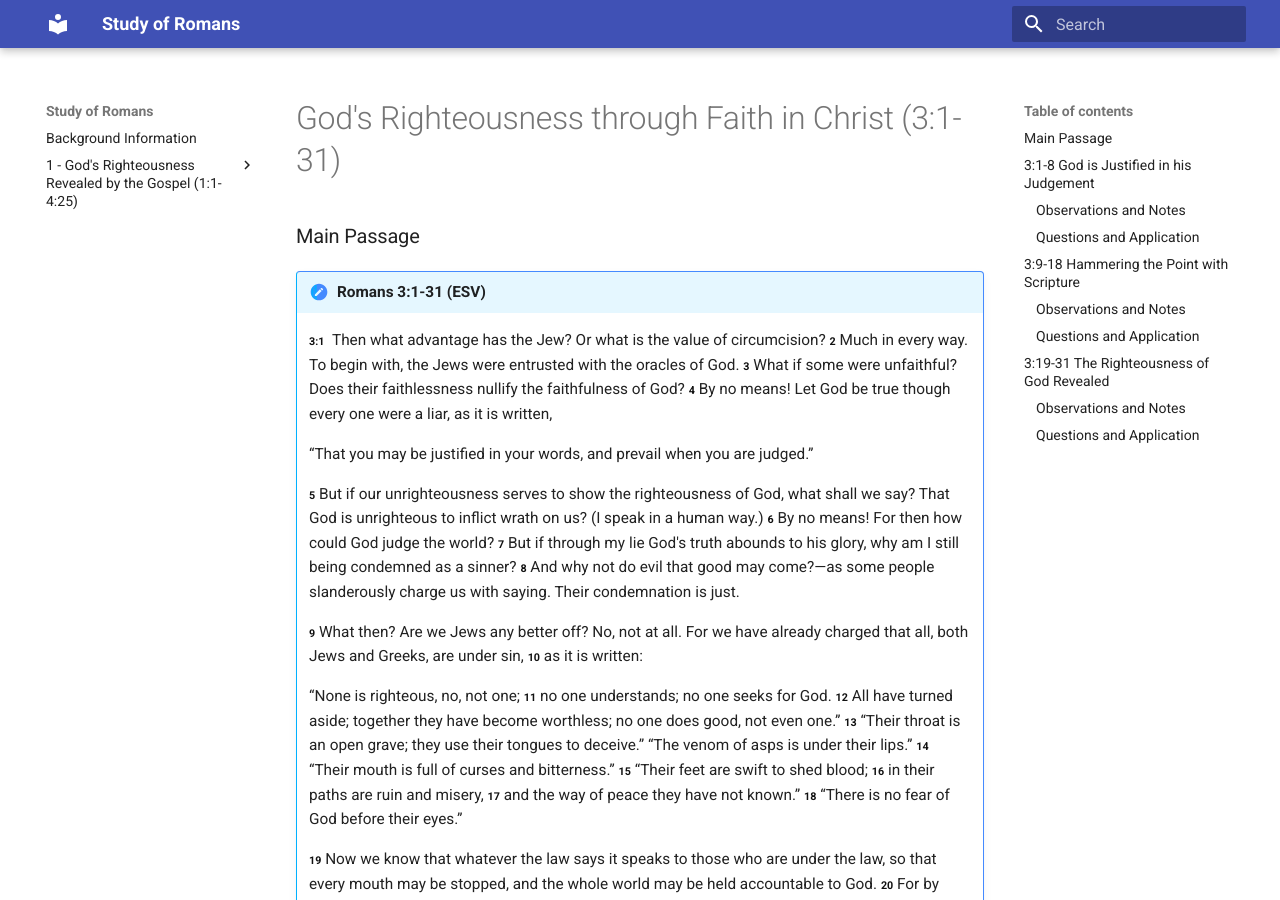
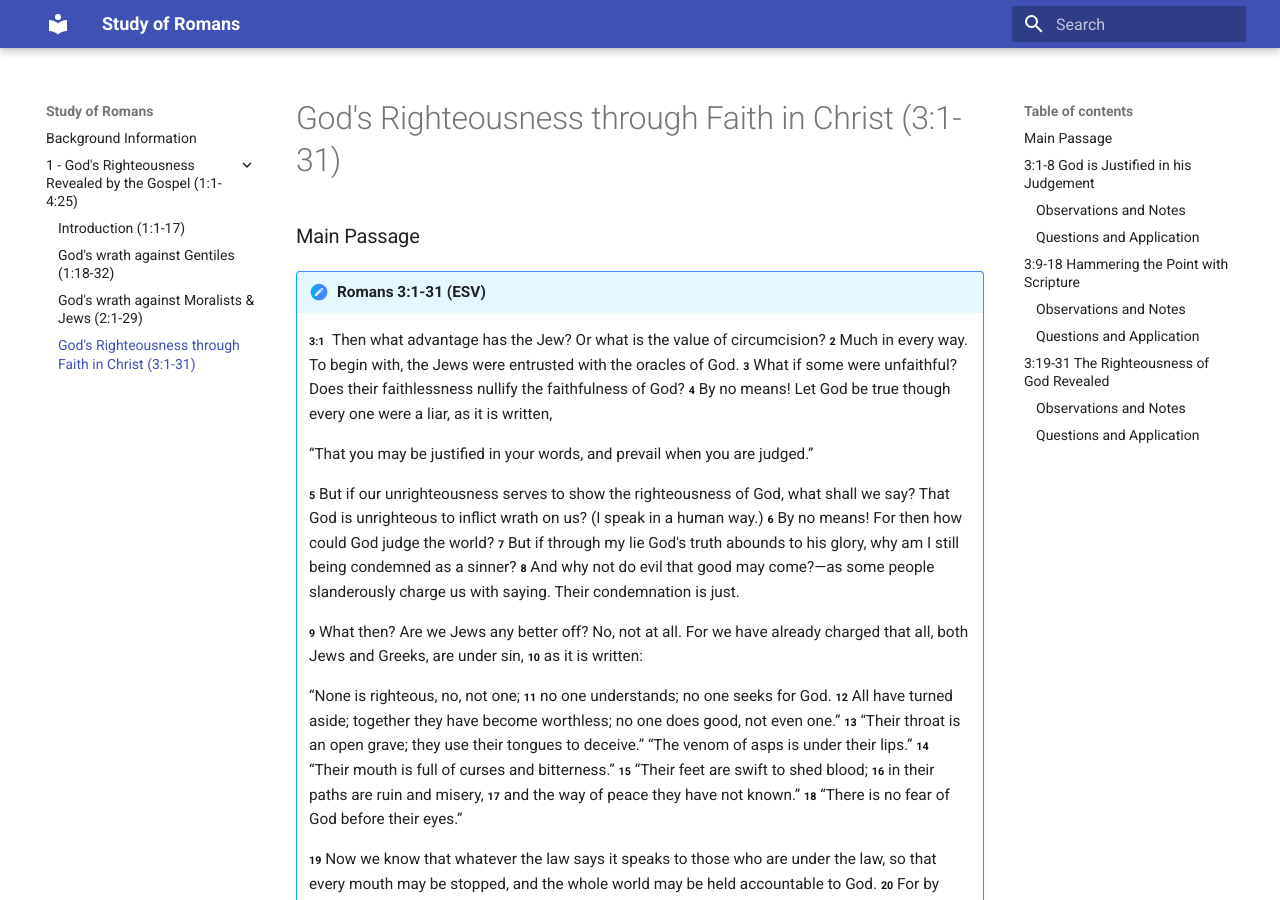
Before and after one commit to 1dancook/romans-study, an MkDocs documentation site: the page built from docs/04-christ.md, in a window 1280 px wide and 900 px high. Built offline with MkDocs 1.6.1 and Material for MkDocs 9.7.7, drawn with Linux system fonts in a browser that asks for light colours.

Commit message:
change yaml for 04

```diff
--- a/mkdocs.yml
+++ b/mkdocs.yml
@@ -11,7 +11,7 @@ nav:
     - Introduction (1:1-17): 01-intro.md
     - God's wrath against Gentiles (1:18-32): 02-wrath-gentiles.md
     - God's wrath against Moralists & Jews (2:1-29): 03-wrath-jews.md
-  #   - God's Righteousness through Faith in Christ (3:1-31): 04-christ.md
+    - God's Righteousness through Faith in Christ (3:1-31): 04-christ.md
   #   - Justification by Faith (4:1-4:25): 05-justification.md
   # - 2 - Changed by the Gospel (5:1-8:39):
   #   - Benefits of being Justified (5:1-11): 06-benefits.md
```
